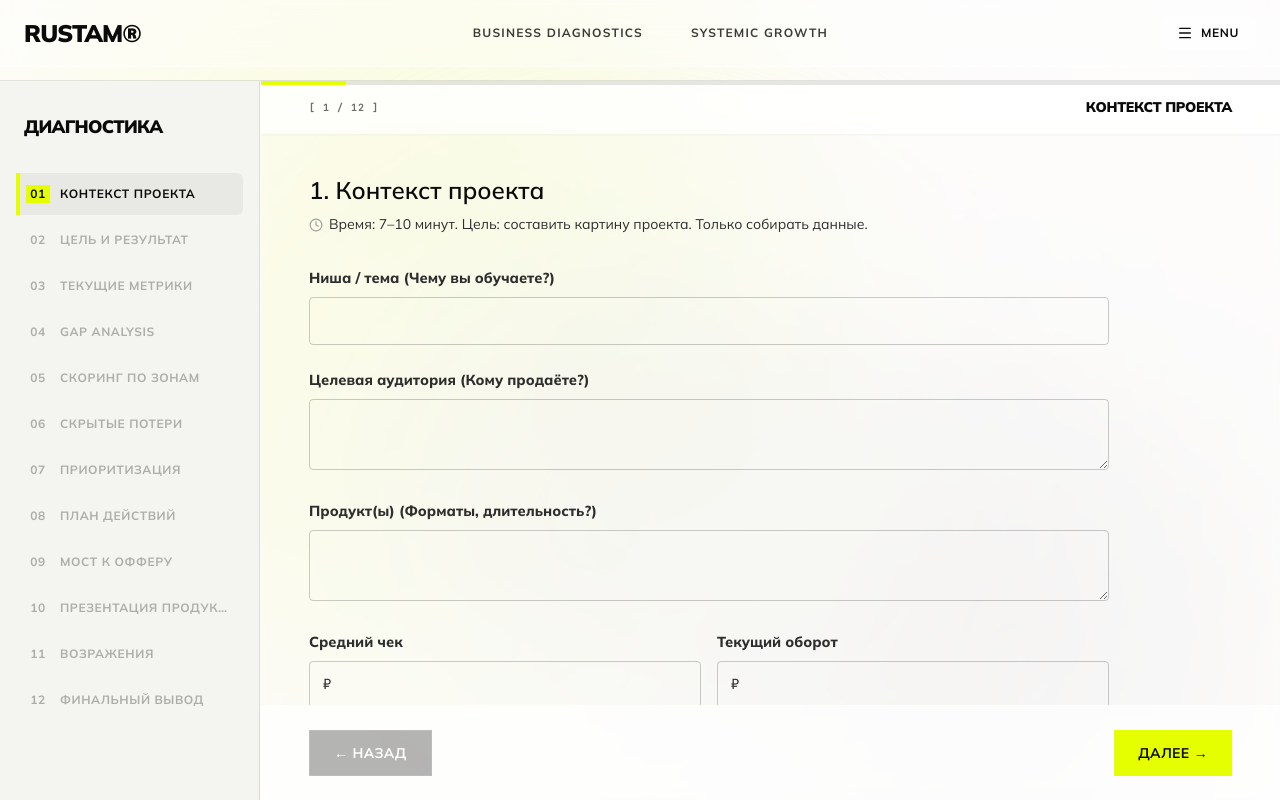
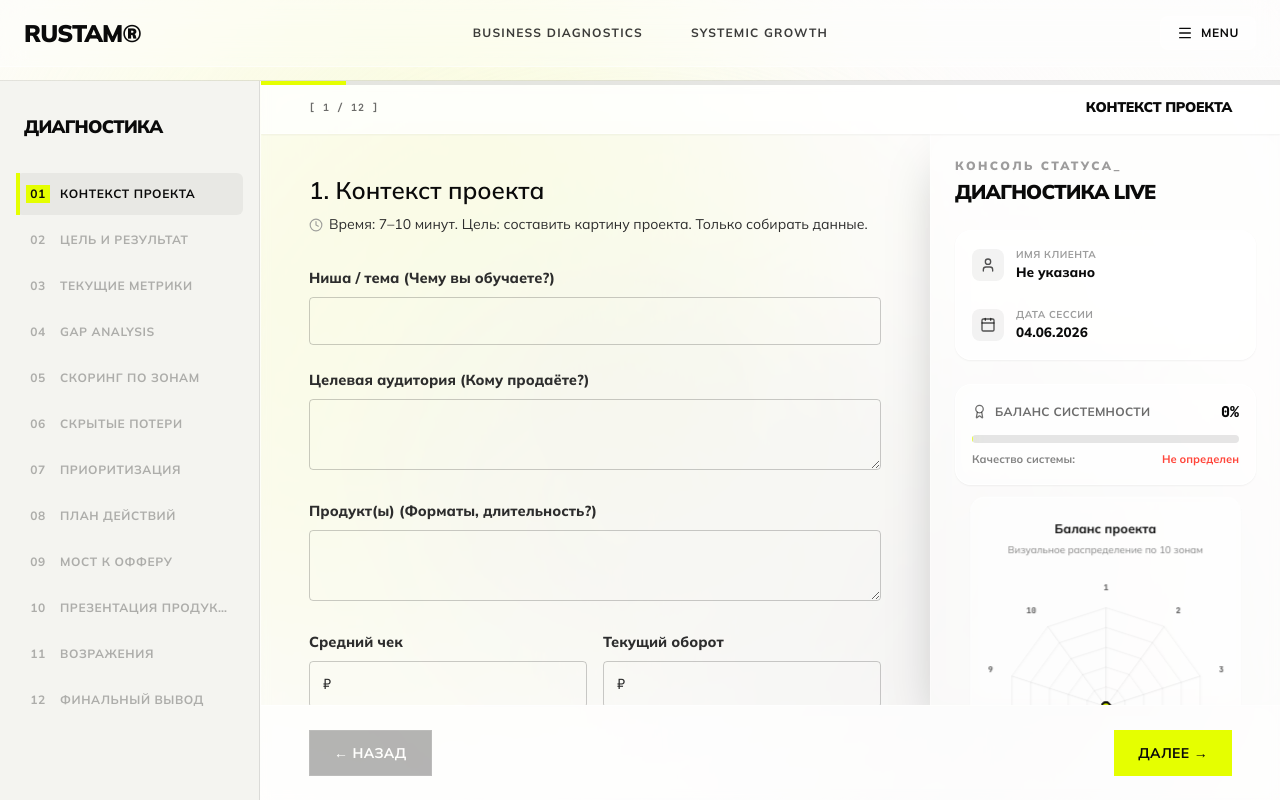
Before and after one commit to SEva-se/wizz_rustam, a React (Vite) app: page / in a window 1280 px wide. Both pictures are taken after a click on the button "ПРОДОЛЖИТЬ". Built offline with nearby package versions, Linux system fonts and the light colour scheme.

Commit message:
feat: introduce LiveConsole side panel for real-time diagnostics data in wizard screen

```diff
--- /dev/null
+++ b/src/components/LiveConsole.tsx
@@ -0,0 +1,148 @@
+import { useMemo } from 'react';
+import { useDiagnostic } from '../context/DiagnosticContext';
+import { ScoringRadar } from './charts/ScoringRadar';
+import { ZONES_META } from '../steps/Step06_Scoring';
+import { formatCurrency } from '../utils/calculations';
+import { User, Calendar, Award, TrendingUp, AlertTriangle } from 'lucide-react';
+
+export function LiveConsole() {
+  const { data } = useDiagnostic();
+  const { clientName, sessionDate, metrics, goals, scoring, top3Problems } = data;
+
+  // Calculate revenue gap
+  const revenueNow = Number(metrics.monthlyRevenue) || 0;
+  const targetRevenue = Number(goals.targetRevenue) || 0;
+  const revenueGap = Math.max(0, targetRevenue - revenueNow);
+
+  // Radar zones
+  const radarZones = useMemo(() => {
+    return ZONES_META.map(z => {
+      const zState = scoring.zones[z.id as keyof typeof scoring.zones] as any;
+      return { title: z.title, percent: zState?.percent || 0 };
+    });
+  }, [scoring.zones]);
+
+  return (
+    <div className="flex flex-col gap-6 w-full text-dark">
+      {/* Session Title */}
+      <div>
+        <h3 className="text-xs font-black tracking-[0.2em] text-dark/40 uppercase mb-1">
+          КОНСОЛЬ СТАТУСА_
+        </h3>
+        <h2 className="text-xl font-black uppercase tracking-tighter">Диагностика LIVE</h2>
+      </div>
+
+      {/* Client Meta Box */}
+      <div className="bg-white/50 backdrop-blur-md border border-white/80 rounded-2xl p-4 shadow-sm space-y-3">
+        <div className="flex items-center gap-3">
+          <div className="p-2 bg-dark/5 rounded-lg text-dark/70">
+            <User size={16} />
+          </div>
+          <div>
+            <div className="text-[10px] uppercase font-bold tracking-wider text-dark/40">Имя клиента</div>
+            <div className="text-[13.5px] font-extrabold text-dark truncate max-w-[240px]">
+              {clientName || 'Не указано'}
+            </div>
+          </div>
+        </div>
+
+        <div className="flex items-center gap-3 border-t border-dark/5 pt-3">
+          <div className="p-2 bg-dark/5 rounded-lg text-dark/70">
+            <Calendar size={16} />
+          </div>
+          <div>
+            <div className="text-[10px] uppercase font-bold tracking-wider text-dark/40">Дата сессии</div>
+            <div className="text-[13.5px] font-extrabold text-dark">
+              {sessionDate ? new Date(sessionDate).toLocaleDateString('ru-RU') : 'Не указана'}
+            </div>
+          </div>
+        </div>
+      </div>
+
+      {/* Financial Gap Indicator */}
+      {(revenueNow > 0 || targetRevenue > 0) && (
+        <div className="bg-white/50 backdrop-blur-md border border-white/80 rounded-2xl p-4 shadow-sm space-y-3">
+          <div className="flex items-center justify-between border-b border-dark/5 pb-2">
+            <div className="flex items-center gap-2 text-[12px] font-bold text-dark/60 uppercase tracking-wide">
+              <TrendingUp size={14} />
+              <span>Финансовые цели</span>
+            </div>
+          </div>
+
+          <div className="grid grid-cols-2 gap-2 text-center">
+            <div className="bg-dark/2 p-2.5 rounded-xl border border-dark/5">
+              <div className="text-[9px] uppercase font-bold text-dark/45">Сейчас</div>
+              <div className="text-[13px] font-black metric mt-0.5">{formatCurrency(revenueNow)}</div>
+            </div>
+            <div className="bg-accent/10 p-2.5 rounded-xl border border-accent/30">
+              <div className="text-[9px] uppercase font-bold text-dark/65">Цель</div>
+              <div className="text-[13px] font-black metric mt-0.5 text-dark">{formatCurrency(targetRevenue)}</div>
+            </div>
+          </div>
+
+          {revenueGap > 0 && (
+            <div className="bg-[#ff453a]/5 border border-[#ff453a]/15 p-3 rounded-xl flex flex-col gap-0.5">
+              <div className="text-[10px] uppercase font-bold text-[#ff453a]/75 tracking-wider">Финансовый разрыв:</div>
+              <div className="text-[16px] font-black metric text-[#ff453a]">{formatCurrency(revenueGap)}</div>
+            </div>
+          )}
+        </div>
+      )}
+
+      {/* Live Scoring Progress */}
+      <div className="space-y-3">
+        <div className="bg-white/50 backdrop-blur-md border border-white/80 rounded-2xl p-4 shadow-sm">
+          <div className="flex justify-between items-center mb-3">
+            <div className="flex items-center gap-2 text-[12px] font-bold text-dark/60 uppercase tracking-wide">
+              <Award size={15} />
+              <span>Баланс системности</span>
+            </div>
+            <div className="text-right">
+              <span className="metric font-black text-dark text-[15px]">{scoring.totalPercent}%</span>
+            </div>
+          </div>
+
+          {/* Simple progress bar */}
+          <div className="w-full bg-dark/10 h-2 rounded-full overflow-hidden mb-2">
+            <div
+              className="bg-accent h-full rounded-full transition-all duration-500 shadow-[0_0_10px_rgba(229,255,0,0.5)] border-r border-dark/20"
+              style={{ width: `${scoring.totalPercent}%` }}
+            />
+          </div>
+
+          <div className="text-[11px] text-dark/50 flex justify-between font-bold">
+            <span>Качество системы:</span>
+            <span className={scoring.totalPercent < 45 ? "text-error" : scoring.totalPercent < 65 ? "text-warning" : "text-success"}>
+              {scoring.projectStatus || 'Не определен'}
+            </span>
+          </div>
+        </div>
+
+        {/* Live Radar Chart */}
+        <div className="scale-90 origin-top">
+          <ScoringRadar zones={radarZones} />
+        </div>
+      </div>
+
+      {/* Top Problems summary */}
+      {top3Problems.some(p => p.trim() !== '') && (
+        <div className="bg-white/50 backdrop-blur-md border border-white/80 rounded-2xl p-4 shadow-sm space-y-2.5">
+          <div className="flex items-center gap-2 text-[12px] font-bold text-dark/60 uppercase tracking-wide border-b border-dark/5 pb-2">
+            <AlertTriangle size={14} className="text-red-500" />
+            <span>Критичные точки</span>
+          </div>
+          <div className="space-y-2">
+            {top3Problems.map((prob, idx) => prob.trim() !== '' && (
+              <div key={idx} className="flex gap-2 items-start text-[12.5px] leading-relaxed">
+                <span className="font-mono font-black text-[10px] bg-dark/5 border border-dark/10 rounded px-1.5 py-0.5 shrink-0 mt-0.5 text-dark/60">
+                  {idx + 1}
+                </span>
+                <span className="text-dark/85 font-medium">{prob}</span>
+              </div>
+            ))}
+          </div>
+        </div>
+      )}
+    </div>
+  );
+}
--- a/src/components/charts/ScoringRadar.tsx
+++ b/src/components/charts/ScoringRadar.tsx
@@ -30,9 +30,9 @@ export function ScoringRadar({ zones }: ScoringRadarProps) {
   const levels = [0.2, 0.4, 0.6, 0.8, 1]; // 5 уровней сетки
 
   return (
-    <div className="flex flex-col items-center glass-panel rounded-2xl p-6 relative overflow-hidden">
-      <h3 className="text-lg font-semibold mb-2">Радар-диаграмма зон</h3>
-      <p className="text-muted text-[13px] mb-6">Визуальный баланс проекта</p>
+    <div className="flex flex-col items-center bg-white/40 backdrop-blur-md border border-white/80 shadow-sm rounded-2xl p-6 relative overflow-hidden">
+      <h3 className="text-[14px] font-bold text-dark mb-1">Баланс проекта</h3>
+      <p className="text-dark/50 text-[11px] mb-4">Визуальное распределение по 10 зонам</p>
 
       <svg width={size} height={size} viewBox={`0 0 ${size} ${size}`} className="overflow-visible">
         {/* Сетка (Окружности/Многоугольники) */}
@@ -41,7 +41,7 @@ export function ScoringRadar({ zones }: ScoringRadarProps) {
             key={i}
             points={buildPoints(level)}
             fill="none"
-            stroke="rgba(255, 255, 255, 0.05)"
+            stroke="rgba(0, 0, 0, 0.06)"
             strokeWidth={1}
           />
         ))}
@@ -53,20 +53,21 @@ export function ScoringRadar({ zones }: ScoringRadarProps) {
           const y = center + radius * Math.sin(angle);
 
           // Позиционирование текста
-          const textX = center + (radius + 25) * Math.cos(angle);
-          const textY = center + (radius + 25) * Math.sin(angle);
+          const textX = center + (radius + 22) * Math.cos(angle);
+          const textY = center + (radius + 22) * Math.sin(angle);
 
           // Выравнивание текста в зависимости от стороны
           const textAnchor = Math.cos(angle) > 0.1 ? 'start' : Math.cos(angle) < -0.1 ? 'end' : 'middle';
 
           return (
             <g key={`axis-${i}`}>
-              <line x1={center} y1={center} x2={x} y2={y} stroke="rgba(255, 255, 255, 0.1)" strokeWidth={1} />
+              <line x1={center} y1={center} x2={x} y2={y} stroke="rgba(0, 0, 0, 0.08)" strokeWidth={1} />
               <text
                 x={textX}
                 y={textY}
-                fill="rgba(255, 255, 255, 0.6)"
+                fill="rgba(0, 0, 0, 0.6)"
                 fontSize="9"
+                fontWeight="800"
                 textAnchor={textAnchor}
                 alignmentBaseline="middle"
                 className="font-mono"
@@ -80,8 +81,8 @@ export function ScoringRadar({ zones }: ScoringRadarProps) {
         {/* Данные (Многоугольник) */}
         <motion.polygon
           points={currentPolygon}
-          fill="rgba(0, 113, 227, 0.2)"
-          stroke="#0071e3"
+          fill="rgba(229, 255, 0, 0.25)"
+          stroke="#0A0A0A"
           strokeWidth="2"
           initial={{ opacity: 0, scale: 0.5 }}
           animate={{ opacity: 1, scale: 1 }}
@@ -101,9 +102,9 @@ export function ScoringRadar({ zones }: ScoringRadarProps) {
               key={`dot-${i}`}
               cx={x}
               cy={y}
-              r="4"
-              fill="#fff"
-              stroke="#0071e3"
+              r="4.5"
+              fill="#E5FF00"
+              stroke="#0A0A0A"
               strokeWidth="2"
               initial={{ opacity: 0 }}
               animate={{ opacity: 1 }}
--- a/src/screens/WizardScreen.tsx
+++ b/src/screens/WizardScreen.tsx
@@ -1,6 +1,7 @@
 import { useState } from 'react';
 import { StepNavigation, STEPS } from '../components/StepNavigation';
 import { ProgressBar } from '../components/ProgressBar';
+import { LiveConsole } from '../components/LiveConsole';
 
 import { AnimatePresence, motion } from 'framer-motion';
 
@@ -74,7 +75,9 @@ export function WizardScreen({ onFinish }: WizardScreenProps) {
           <ProgressBar currentStep={currentStep} totalSteps={TOTAL_STEPS} />
         </header>
 
-        <main className="flex-1 overflow-y-auto px-6 md:px-12 py-10 max-w-4xl w-full">
+        {/* Split Screen main content & live console */}
+        <div className="flex-1 flex overflow-hidden">
+          <main className="flex-1 overflow-y-auto px-6 md:px-12 py-10 max-w-3xl w-full border-r border-dark/5">
             <AnimatePresence mode="wait">
               <motion.div
                 key={currentStep}
@@ -87,6 +90,12 @@ export function WizardScreen({ onFinish }: WizardScreenProps) {
               </motion.div>
             </AnimatePresence>
           </main>
+
+          {/* Right Live Panel - Visible on desktops */}
+          <aside className="hidden xl:flex w-[350px] bg-white/30 backdrop-blur-md border-l border-white/40 overflow-y-auto p-6 shrink-0 z-10 shadow-2xl no-scrollbar">
+            <LiveConsole />
+          </aside>
+        </div>
 
         <footer className="px-6 md:px-12 py-6 border-t border-white/50 bg-white/60 backdrop-blur-md flex justify-between shrink-0 z-20 shadow-sm">
           <button
--- a/src/steps/Step06_Scoring.tsx
+++ b/src/steps/Step06_Scoring.tsx
@@ -8,7 +8,7 @@ import { callOpenAI, buildScoringPrompt } from '../services/openai';
 import { cn } from '../utils/cn';
 import { Clock } from 'lucide-react';
 
-const ZONES_META = [
+export const ZONES_META = [
   {
     id: 'zone1', title: '1. Позиционирование', questions: [
       { id: 'q1', text: 'Как вы объясняете, чем занимаетесь, в одном предложении?', flag: '"Я помогаю людям стать лучше" — слишком размыто' },
```
Lines whose indentation alone changed are shown as unchanged.
